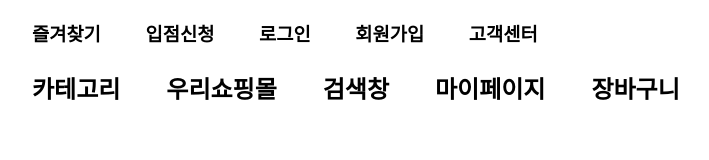
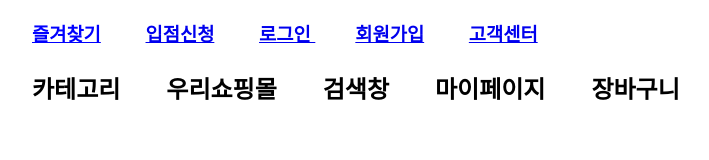
Before and after one commit to hongkimoko/shopingmall, a plain HTML site: page index.html in a window 1280 px wide. Shown: the whole page, without its empty margins (36-745 px from the left). Drawn offline with Linux system fonts and the light colour scheme.

Commit message:
2차 즐겨찾기 경고창과 로그인 회원가입등 페이지 이동

```diff
--- a/index.html
+++ b/index.html
@@ -5,7 +5,7 @@
         <meta charset="utf-8">
         <style>
             li {display: inline;margin: 20px;color:black;}
-
+            .Favorites {color: blue; text-decoration: underline;cursor: pointer;}
 
 
         </style>
@@ -15,11 +15,16 @@
         <p>
             <h3>
                 <ul>
-                    <li>즐겨찾기</li>
-                    <li>입점신청</li>
-                    <li>로그인</li>
-                    <li>회원가입</li>
-                    <li>고객센터</li>
+                    <li><span class="Favorites" onclick="showAlert()">즐겨찾기</span>
+                        <script>
+                        function showAlert() {
+                            alert("Ctrl+D 키를 누르면 즐겨찾기에 추가하실 수 있습니다.");
+                             }
+                        </script></li>
+                    <li id="join-us" class="join-us"><a href="join-us.html">입점신청</a></li>
+                    <li id="login" class="log"><a href="login.html">로그인 </a></li>
+                    <li id="join" class="join"><a href="join.html">회원가입</a></li>
+                    <li id="cs-center" class="cs-center"><a href="cs-center.html">고객센터</a></li>
                 </ul>
             </h3>
         </p>
```
Also changed, not shown: cs-center.html (added, +1 -0 lines), join-us.html (added, +1 -0 lines), join.html (added, +1 -0 lines), login.html (added, +1 -0 lines).
